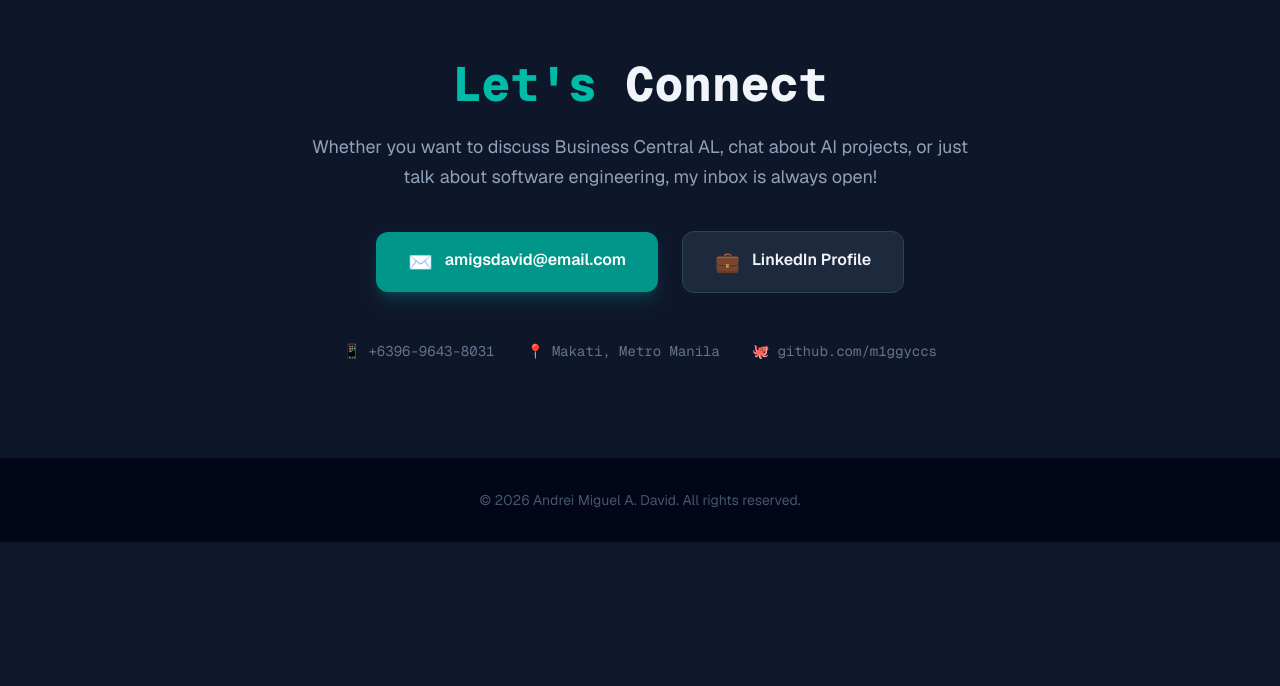
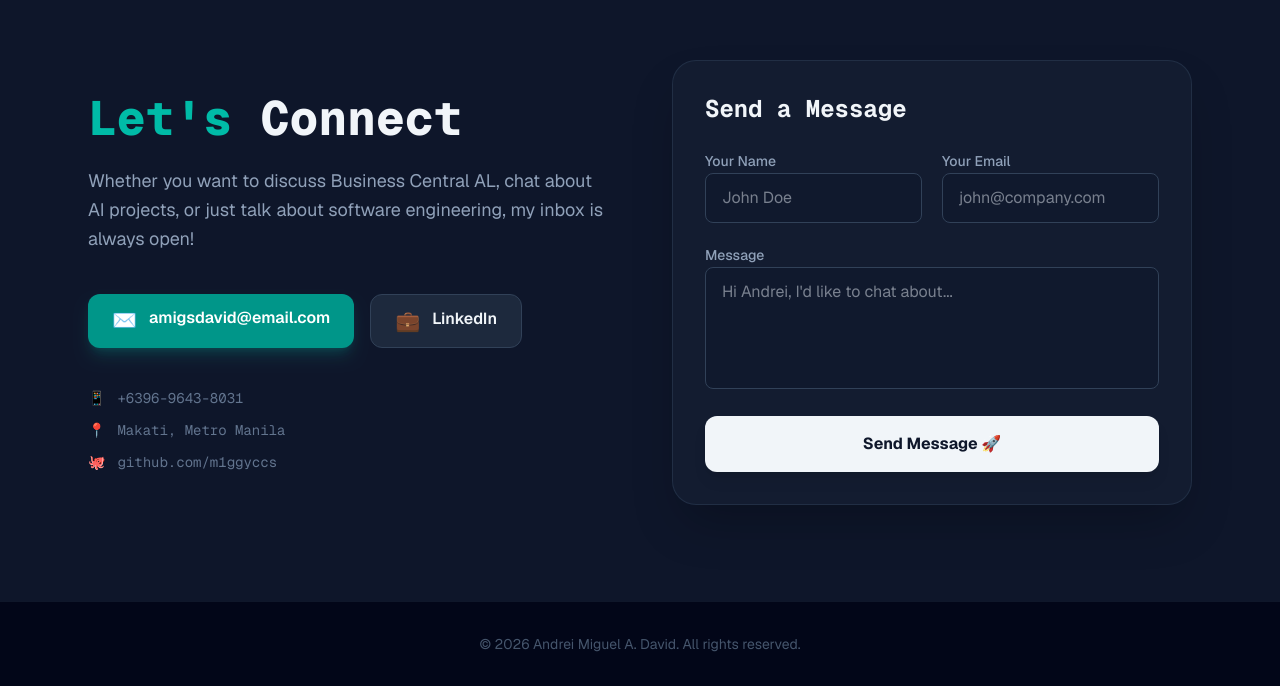
Before and after one commit to m1ggyccs/m1ggyccs, a Next.js app: page / in a window 1280 px wide. Shown: the part 5265-5951 px from the top of the page. Before the commit the page ends 5807 px from the top, so only its background shows below. Built offline with nearby package versions, Linux system fonts and the light colour scheme.

Commit message:
added web3form on contact tab

```diff
--- a/components/Contact.tsx
+++ b/components/Contact.tsx
@@ -1,6 +1,6 @@
 "use client";
 
-import React from 'react';
+import React, { useState } from 'react';
 import { motion, Variants } from "framer-motion";
 
 const fadeInUp: Variants = {
@@ -9,21 +9,119 @@ const fadeInUp: Variants = {
 };
 
 export default function Contact() {
+  const [isSubmitting, setIsSubmitting] = useState(false);
+  const [isSuccess, setIsSuccess] = useState(false);
+
+  const handleSubmit = async (e: React.FormEvent<HTMLFormElement>) => {
+    e.preventDefault();
+    setIsSubmitting(true);
+
+    const formData = new FormData(e.currentTarget);
+    // 🔑 PASTE YOUR WEB3FORMS ACCESS KEY HERE:
+    formData.append("access_key", "bc42e0a2-aee5-4c75-9df2-acaacadcb7d5");
+
+    try {
+      const response = await fetch("https://api.web3forms.com/submit", {
+        method: "POST",
+        body: formData
+      });
+      const data = await response.json();
+
+      if (data.success) {
+        setIsSuccess(true);
+        e.currentTarget.reset();
+        // Hide success message after 5 seconds
+        setTimeout(() => setIsSuccess(false), 5000);
+      }
+    } catch (error) {
+      console.error("Error submitting form", error);
+    } finally {
+      setIsSubmitting(false);
+    }
+  };
+
   return (
     <motion.section id="contact" initial="hidden" whileInView="visible" viewport={{ once: true, amount: 0.2 }} variants={fadeInUp} className="py-24 relative z-10 border-t border-slate-800/50 bg-slate-900/50">
-      <div className="max-w-4xl mx-auto px-6 text-center">
-        <h3 className="text-4xl md:text-5xl font-extrabold text-slate-100 mb-6 font-mono"><span className="text-teal-500">Let&apos;s</span> Connect</h3>
-        <p className="text-lg text-slate-400 mb-10 leading-relaxed max-w-2xl mx-auto">
-          Whether you want to discuss Business Central AL, chat about AI projects, or just talk about software engineering, my inbox is always open!
-        </p>
-        <div className="flex flex-col sm:flex-row justify-center items-center gap-6 mb-12">
-          <a href="mailto:amigsdavid@email.com" className="w-full sm:w-auto bg-teal-600 hover:bg-teal-500 text-white px-8 py-4 rounded-xl font-semibold shadow-lg shadow-teal-500/20 flex gap-3 justify-center"><span className="text-xl">✉️</span>amigsdavid@email.com</a>
-          <a href="https://linkedin.com/in/amigsdavid/" target="_blank" rel="noreferrer" className="w-full sm:w-auto bg-slate-800 hover:bg-slate-700 text-slate-100 px-8 py-4 rounded-xl font-semibold border border-slate-700 flex gap-3 justify-center"><span className="text-xl">💼</span>LinkedIn Profile</a>
-        </div>
-        <div className="flex flex-wrap justify-center gap-8 text-slate-500 font-mono text-sm">
-          <p className="flex items-center gap-2"><span>📱</span> +6396-9643-8031</p>
-          <p className="flex items-center gap-2"><span>📍</span> Makati, Metro Manila</p>
-          <a href="https://github.com/m1ggyccs" target="_blank" rel="noreferrer" className="flex gap-2 hover:text-teal-400"><span>🐙</span> github.com/m1ggyccs</a>
+      <div className="max-w-6xl mx-auto px-6">
+
+        <div className="grid md:grid-cols-2 gap-16 items-center">
+          {/* Left Column: Text & Links */}
+          <div>
+            <h3 className="text-4xl md:text-5xl font-extrabold text-slate-100 mb-6 font-mono">
+              <span className="text-teal-500">Let&apos;s</span> Connect
+            </h3>
+            <p className="text-lg text-slate-400 mb-10 leading-relaxed">
+              Whether you want to discuss Business Central AL, chat about AI projects, or just talk about software engineering, my inbox is always open!
+            </p>
+
+            <div className="flex flex-col sm:flex-row gap-4 mb-10">
+              <a href="mailto:amigsdavid@email.com" className="w-full sm:w-auto bg-teal-600 hover:bg-teal-500 text-white px-6 py-3 rounded-xl font-semibold shadow-lg shadow-teal-500/20 flex gap-3 justify-center transition-all">
+                <span className="text-xl">✉️</span> amigsdavid@email.com
+              </a>
+              <a href="https://linkedin.com/in/amigsdavid/" target="_blank" rel="noreferrer" className="w-full sm:w-auto bg-slate-800 hover:bg-slate-700 text-slate-100 px-6 py-3 rounded-xl font-semibold border border-slate-700 flex gap-3 justify-center transition-all">
+                <span className="text-xl">💼</span> LinkedIn
+              </a>
+            </div>
+
+            <div className="space-y-3 text-slate-500 font-mono text-sm">
+              <p className="flex items-center gap-3"><span>📱</span> +6396-9643-8031</p>
+              <p className="flex items-center gap-3"><span>📍</span> Makati, Metro Manila</p>
+              <a href="https://github.com/m1ggyccs" target="_blank" rel="noreferrer" className="flex items-center gap-3 hover:text-teal-400 transition-colors">
+                <span>🐙</span> github.com/m1ggyccs
+              </a>
+            </div>
+          </div>
+
+          {/* Right Column: The Form */}
+          <div className="bg-slate-800/40 p-8 rounded-3xl border border-slate-700/50 shadow-2xl relative overflow-hidden">
+            <h4 className="text-2xl font-bold text-slate-100 mb-6 font-mono">Send a Message</h4>
+
+            <form onSubmit={handleSubmit} className="space-y-5 relative z-10">
+              {/* Requires Web3Forms anti-spam honeypot */}
+              <input type="checkbox" name="botcheck" className="hidden" style={{ display: 'none' }} />
+
+              <div className="grid grid-cols-2 gap-5">
+                <div className="space-y-2">
+                  <label htmlFor="name" className="text-sm font-medium text-slate-400">Your Name</label>
+                  <input type="text" name="name" id="name" required className="w-full bg-slate-900/50 border border-slate-700 rounded-lg px-4 py-3 text-slate-200 focus:outline-none focus:border-teal-500 focus:ring-1 focus:ring-teal-500 transition-all" placeholder="John Doe" />
+                </div>
+                <div className="space-y-2">
+                  <label htmlFor="email" className="text-sm font-medium text-slate-400">Your Email</label>
+                  <input type="email" name="email" id="email" required className="w-full bg-slate-900/50 border border-slate-700 rounded-lg px-4 py-3 text-slate-200 focus:outline-none focus:border-teal-500 focus:ring-1 focus:ring-teal-500 transition-all" placeholder="john@company.com" />
+                </div>
+              </div>
+
+              <div className="space-y-2">
+                <label htmlFor="message" className="text-sm font-medium text-slate-400">Message</label>
+                <textarea name="message" id="message" required rows={4} className="w-full bg-slate-900/50 border border-slate-700 rounded-lg px-4 py-3 text-slate-200 focus:outline-none focus:border-teal-500 focus:ring-1 focus:ring-teal-500 transition-all resize-none" placeholder="Hi Andrei, I'd like to chat about..."></textarea>
+              </div>
+
+              <button
+                type="submit"
+                disabled={isSubmitting}
+                className={`w-full py-4 rounded-xl font-bold transition-all flex justify-center items-center gap-2 ${
+                  isSuccess
+                    ? "bg-emerald-500/20 text-emerald-400 border border-emerald-500/50"
+                    : "bg-slate-100 text-slate-900 hover:bg-teal-400 hover:text-slate-900 shadow-lg"
+                }`}
+              >
+                {isSubmitting ? (
+                  <span className="flex items-center gap-2">
+                    <svg className="animate-spin h-5 w-5" viewBox="0 0 24 24">
+                      <circle className="opacity-25" cx="12" cy="12" r="10" stroke="currentColor" strokeWidth="4" fill="none"></circle>
+                      <path className="opacity-75" fill="currentColor" d="M4 12a8 8 0 018-8V0C5.373 0 0 5.373 0 12h4zm2 5.291A7.962 7.962 0 014 12H0c0 3.042 1.135 5.824 3 7.938l3-2.647z"></path>
+                    </svg>
+                    Sending...
+                  </span>
+                ) : isSuccess ? (
+                  "✨ Message Sent Successfully!"
+                ) : (
+                  "Send Message 🚀"
+                )}
+              </button>
+            </form>
+          </div>
+
         </div>
       </div>
     </motion.section>
--- a/components/MagneticButton.tsx
+++ b/components/MagneticButton.tsx
@@ -7,13 +7,15 @@ export default function MagneticButton({ children }: { children: React.ReactNode
   const ref = useRef<HTMLDivElement>(null);
   const [position, setPosition] = useState({ x: 0, y: 0 });
 
-  const handleMouse = (e: React.MouseEvent<HTMLDivElement>) => {
+const handleMouse = (e: React.MouseEvent<HTMLDivElement>) => {
+    // MOBILE POLISH: Disable magnetic pull if the user doesn't have a mouse
+    if (!window.matchMedia("(hover: hover)").matches) return;
+
     const { clientX, clientY } = e;
     const { height, width, left, top } = ref.current!.getBoundingClientRect();
     const middleX = clientX - (left + width / 2);
     const middleY = clientY - (top + height / 2);
 
-    // The 0.2 acts as the "pull strength". Increase it for more pull!
     setPosition({ x: middleX * 0.2, y: middleY * 0.2 });
   };
 
--- a/components/SpotlightCard.tsx
+++ b/components/SpotlightCard.tsx
@@ -22,13 +22,13 @@ export default function SpotlightCard({ children, className = "" }: { children:
       className={`relative overflow-hidden bg-slate-800/40 border border-slate-700/50 shadow-lg transition-colors duration-300 hover:border-teal-500/30 rounded-2xl ${className}`}
     >
       <div
-        className="pointer-events-none absolute -inset-px transition duration-300 z-0"
+        // MOBILE POLISH: Added "hidden md:block" so the spotlight only renders on desktop!
+        className="pointer-events-none absolute -inset-px transition duration-300 z-0 hidden md:block"
         style={{
           opacity,
           background: `radial-gradient(400px circle at ${position.x}px ${position.y}px, rgba(45, 212, 191, 0.15), transparent 40%)`,
         }}
       />
-      {/* Content wrapper ensures text stays above the glow */}
       <div className="relative z-10 h-full flex flex-col">
         {children}
       </div>
```
